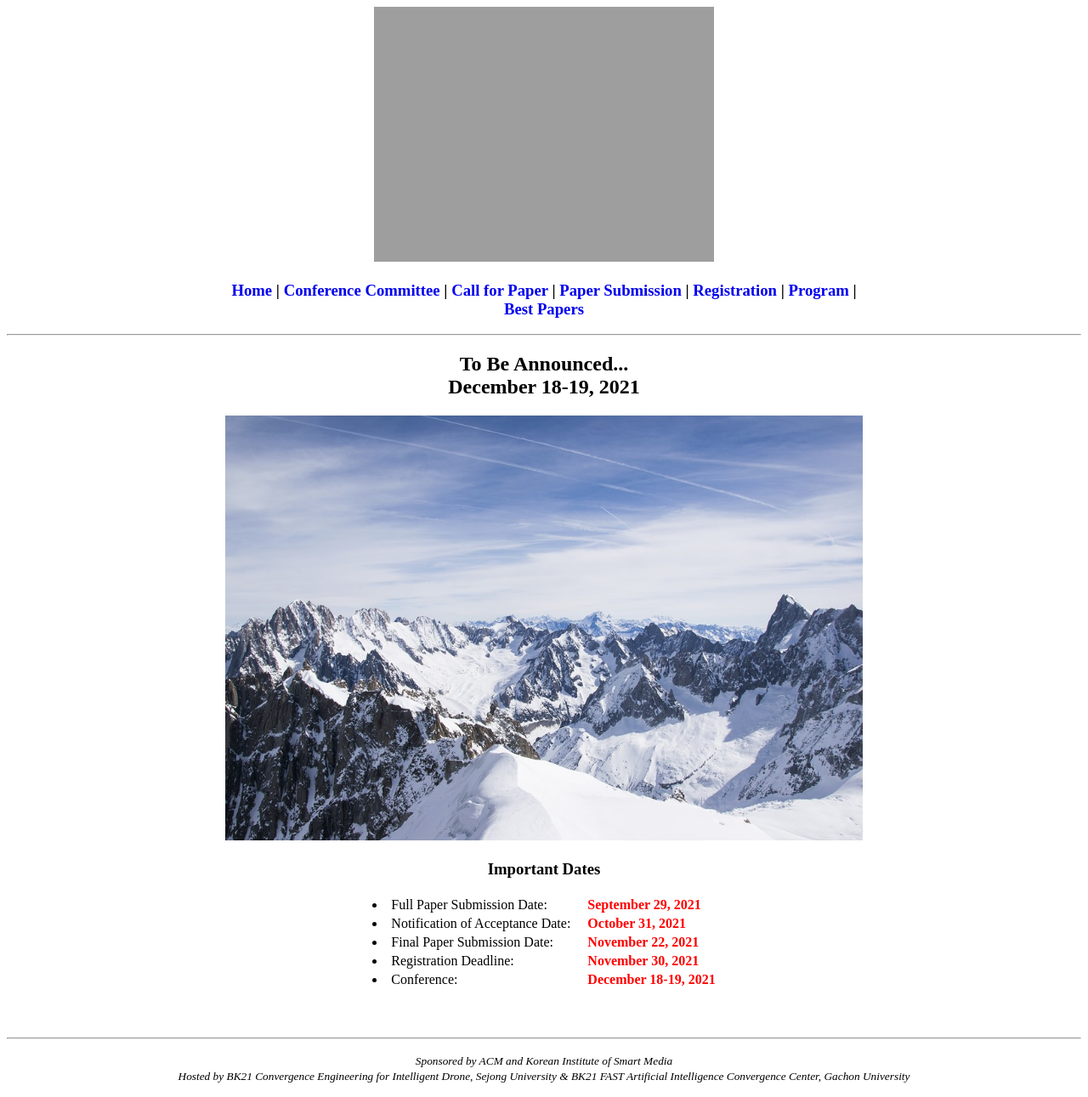
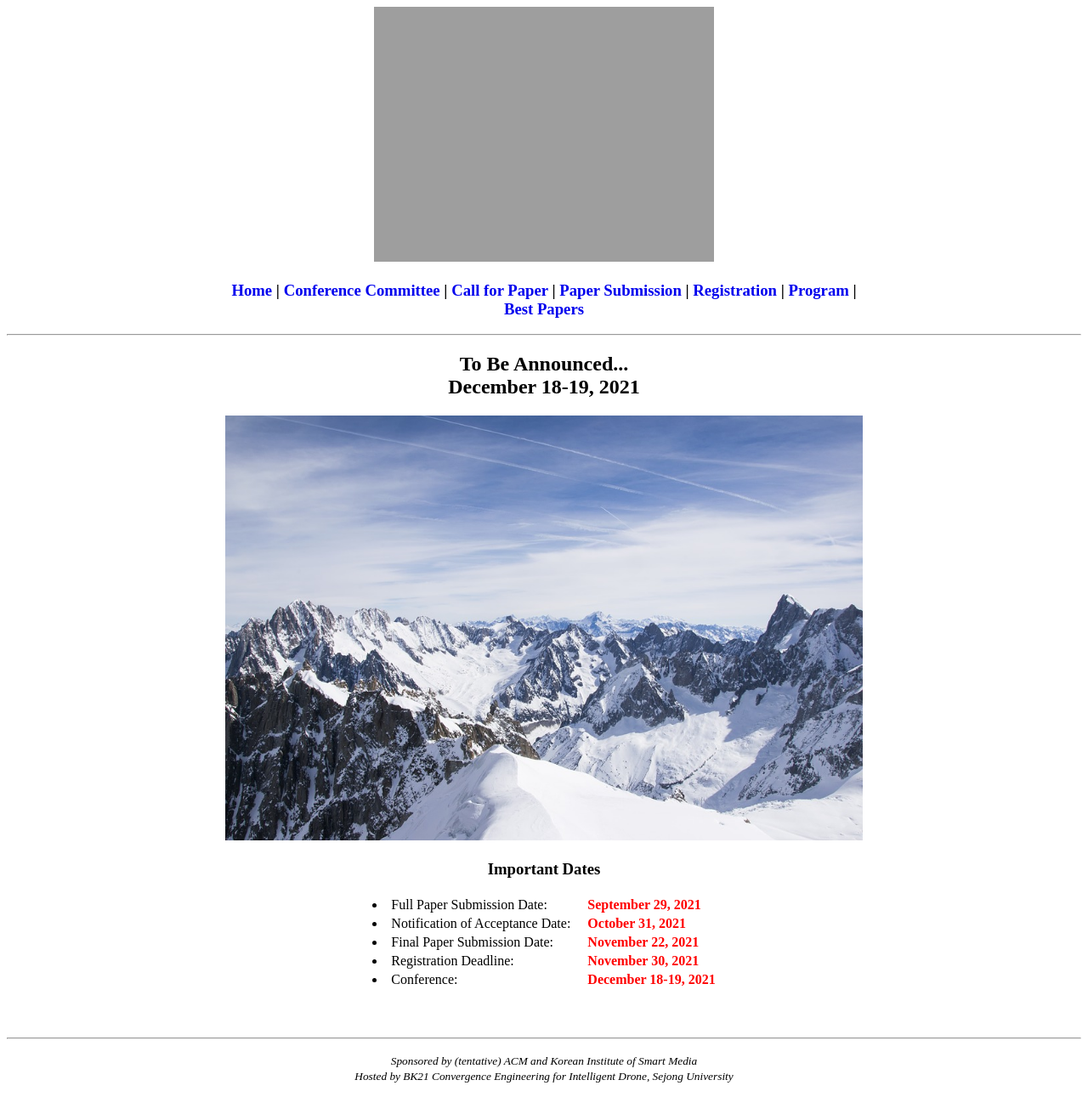
Before and after one commit to icea-conf/2021, a Jekyll site: the page built from index.html, in a window 1280 px wide. Shown: the whole page at 85% size. Built offline with Jekyll 4.4.1, drawn with Linux system fonts in a browser that asks for light colours; the list of posts is cut into pages by our own code.

Commit message:
Update default.html

```diff
--- a/_layouts/default.html
+++ b/_layouts/default.html
@@ -33,8 +33,8 @@
 <hr>
     <p style="text-align:center">
         <small>
-            <i>Sponsored by ACM and Korean Institute of Smart Media</i><br>
-            <i>Hosted by BK21 Convergence Engineering for Intelligent Drone, Sejong University & BK21 FAST Artificial Intelligence Convergence Center, Gachon University</i>
+            <i>Sponsored by (tentative) ACM and Korean Institute of Smart Media</i><br>
+            <i>Hosted by BK21 Convergence Engineering for Intelligent Drone, Sejong University</i>
         </small>
     </p>
 </body>
```
